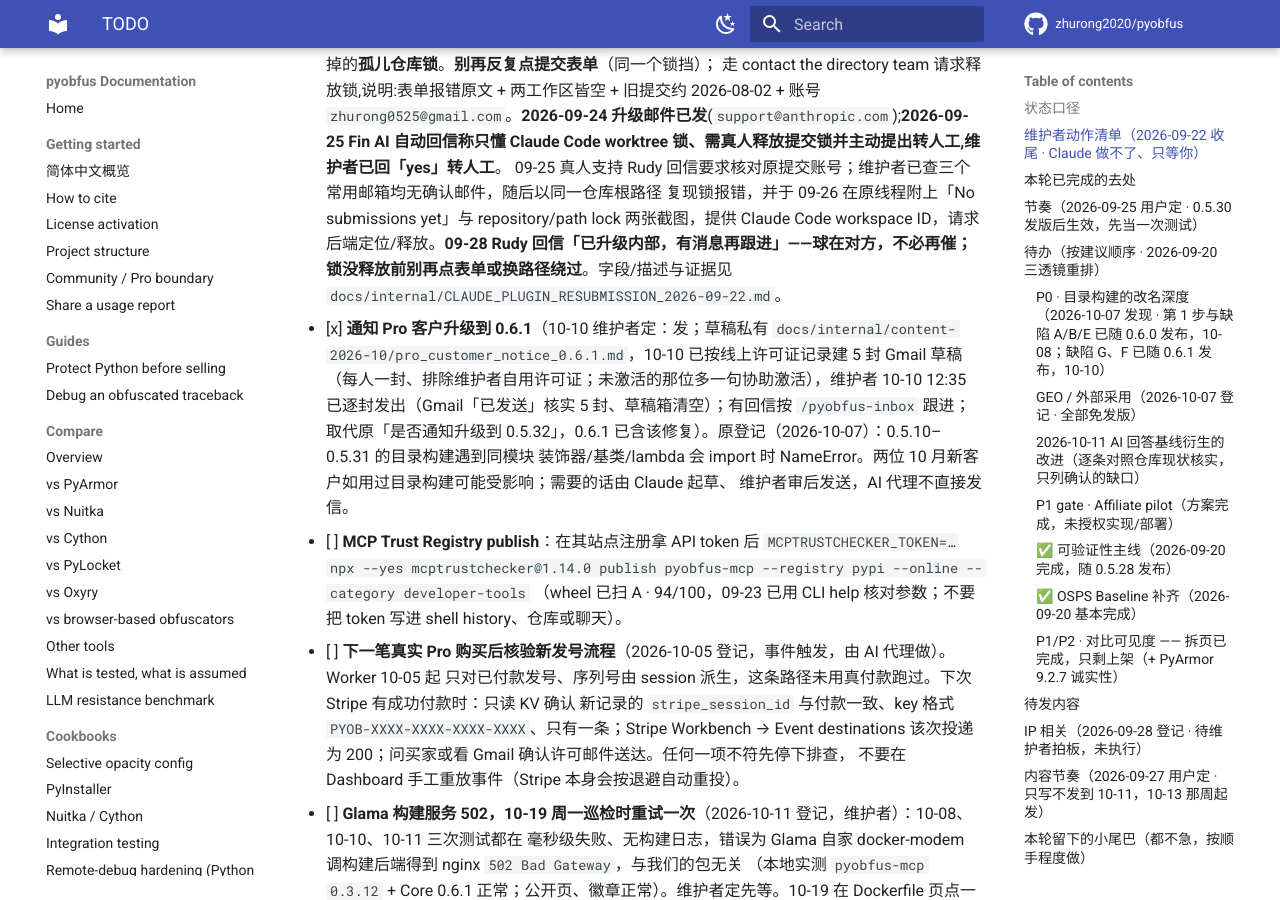
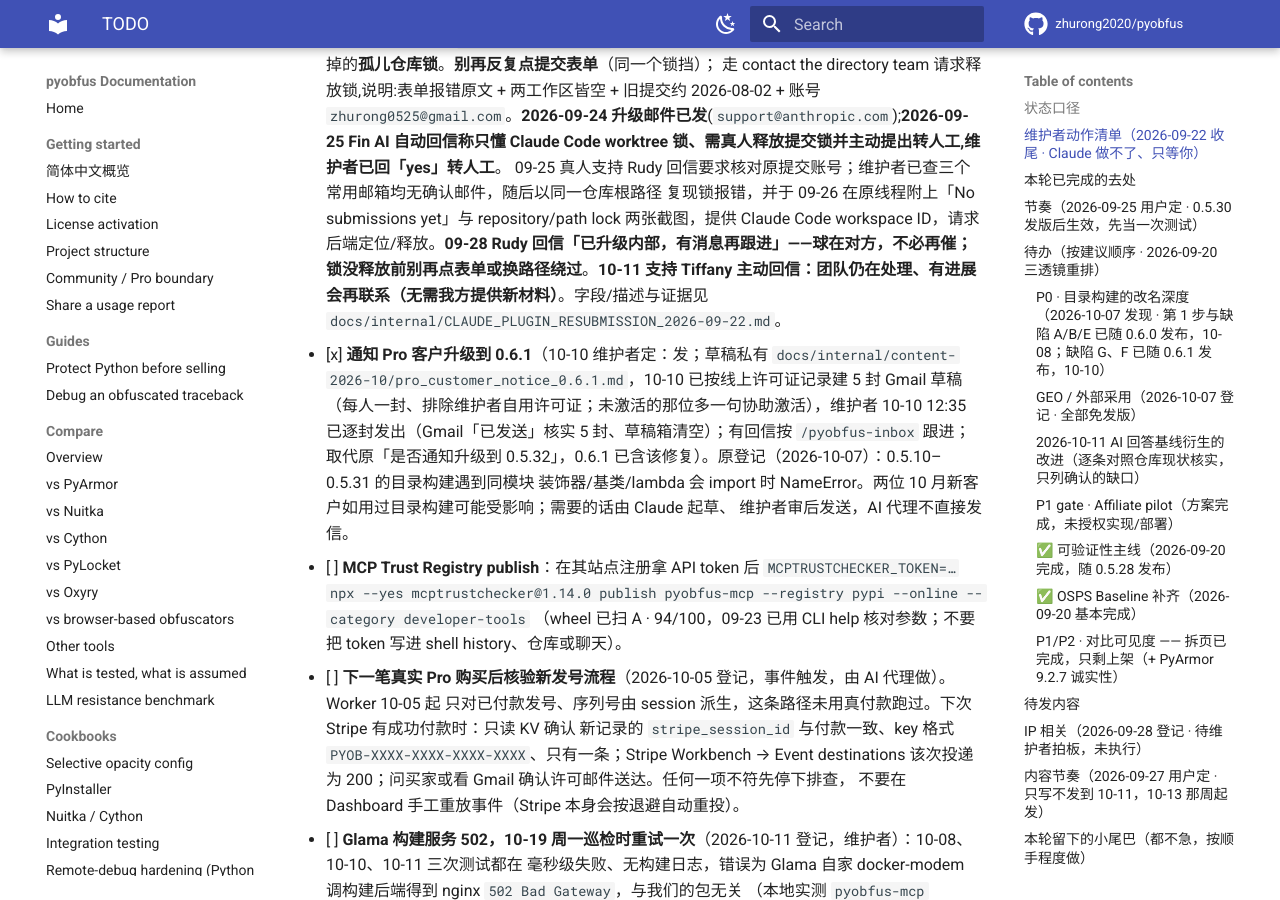
Before and after one commit to zhurong2020/pyobfus, an MkDocs documentation site: the page built from docs/TODO.md, in a window 1280 px wide and 900 px high, scrolled down 1672 px. Built offline with MkDocs 1.6.1 and Material for MkDocs 9.7.7, drawn with Linux system fonts in a browser that asks for light colours; comment, search, counter and statistics services are not loaded.

Commit message:
docs: plugin lock support check-in 2026-10-11
Co-Authored-By: Claude Opus 5.5 <noreply@anthropic.com>

```diff
--- a/docs/TODO.md
+++ b/docs/TODO.md
@@ -41,7 +41,7 @@ Core `0.5.30` 是当前公开版本，已进入 10-25 前静默观察期；运
       自动回信称只懂 Claude Code worktree 锁、需真人释放提交锁并主动提出转人工,维护者已回「yes」转人工**。
       09-25 真人支持 Rudy 回信要求核对原提交账号；维护者已查三个常用邮箱均无确认邮件，随后以同一仓库根路径
       复现锁报错，并于 09-26 在原线程附上「No submissions yet」与 repository/path lock 两张截图，提供
-      Claude Code workspace ID，请求后端定位/释放。**09-28 Rudy 回信「已升级内部，有消息再跟进」——球在对方，不必再催；锁没释放前别再点表单或换路径绕过**。字段/描述与证据见
+      Claude Code workspace ID，请求后端定位/释放。**09-28 Rudy 回信「已升级内部，有消息再跟进」——球在对方，不必再催；锁没释放前别再点表单或换路径绕过**。**10-11 支持 Tiffany 主动回信：团队仍在处理、有进展会再联系（无需我方提供新材料）**。字段/描述与证据见
       `docs/internal/CLAUDE_PLUGIN_RESUBMISSION_2026-09-22.md`。
 - [x] **通知 Pro 客户升级到 0.6.1**（10-10 维护者定：发；草稿私有 `docs/internal/content-2026-10/pro_customer_notice_0.6.1.md`，10-10 已按线上许可证记录建 5 封 Gmail 草稿（每人一封、排除维护者自用许可证；未激活的那位多一句协助激活），维护者 10-10 12:35 已逐封发出（Gmail「已发送」核实 5 封、草稿箱清空）；有回信按 `/pyobfus-inbox` 跟进；取代原「是否通知升级到 0.5.32」，0.6.1 已含该修复）。原登记（2026-10-07）：0.5.10–0.5.31 的目录构建遇到同模块
       装饰器/基类/lambda 会 import 时 NameError。两位 10 月新客户如用过目录构建可能受影响；需要的话由 Claude 起草、
```
